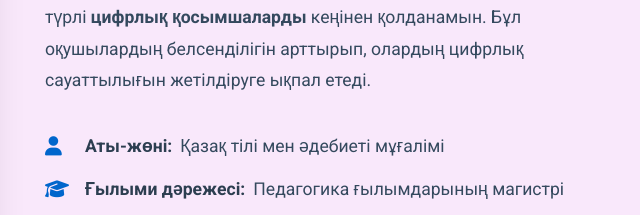
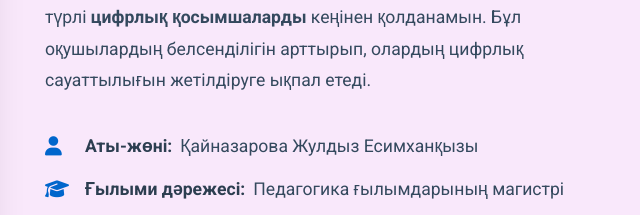
Before and after one commit to JuldyzKai/red, a plain HTML site: page index.html in a window 1280 px wide. Shown: the part 1480-1695 px from the top of the page, 625-1265 px from the left. Drawn offline with Linux system fonts and the light colour scheme.

Commit message:
index.html

```diff
--- a/index.html
+++ b/index.html
@@ -780,7 +780,7 @@
                     <p>Менің педагогикалық ұстанымым: <strong>"Әр оқушының бойындағы қабілетті ашу - ұстаздың басты міндеті. Оқушыны заманауи технологиялар арқылы да шабыттандыруға болады."</strong></p>
                     <p>Сабақтарымда заманауи әдіс-тәсілдерді, сонымен қатар <strong>жасанды интеллект (ЖИ)</strong> мүмкіндіктерін және соңғы шыққан түрлі <strong>цифрлық қосымшаларды</strong> кеңінен қолданамын. Бұл оқушылардың белсенділігін арттырып, олардың цифрлық сауаттылығын жетілдіруге ықпал етеді.</p>
                     <ul class="info-list">
-                        <li><i class="fas fa-user"></i><strong>Аты-жөні:</strong> Қазақ тілі мен әдебиеті мұғалімі</li>
+                        <li><i class="fas fa-user"></i><strong>Аты-жөні:</strong> Қайназарова Жулдыз Есимханқызы</li>
                         <li><i class="fas fa-graduation-cap"></i><strong>Ғылыми дәрежесі:</strong> Педагогика ғылымдарының магистрі</li>
                         <li><i class="fas fa-chalkboard-teacher"></i><strong>Педагогикалық өтілі:</strong> 14 жыл</li>
                         <li><i class="fas fa-chalkboard-teacher"></i><strong>Еңбек өтілі:</strong> 8 жыл</li>
```
